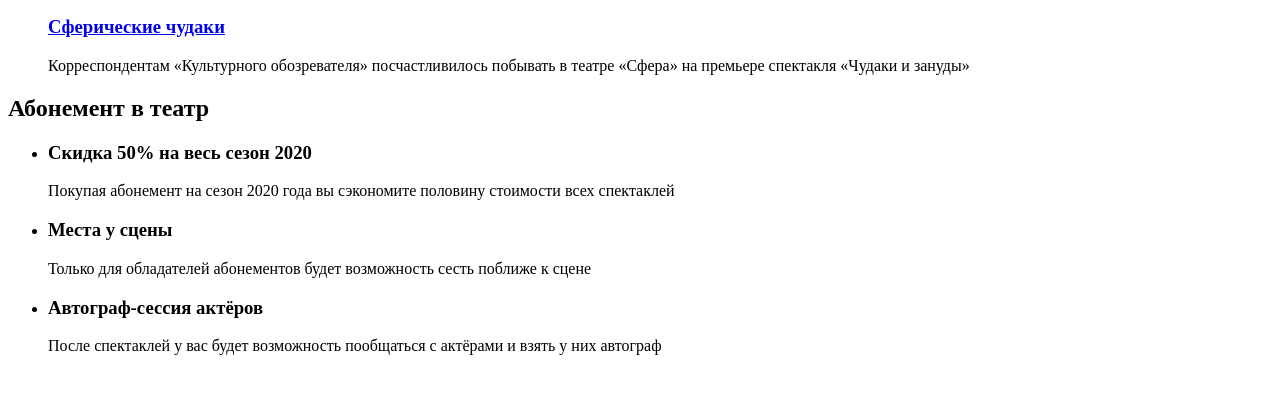
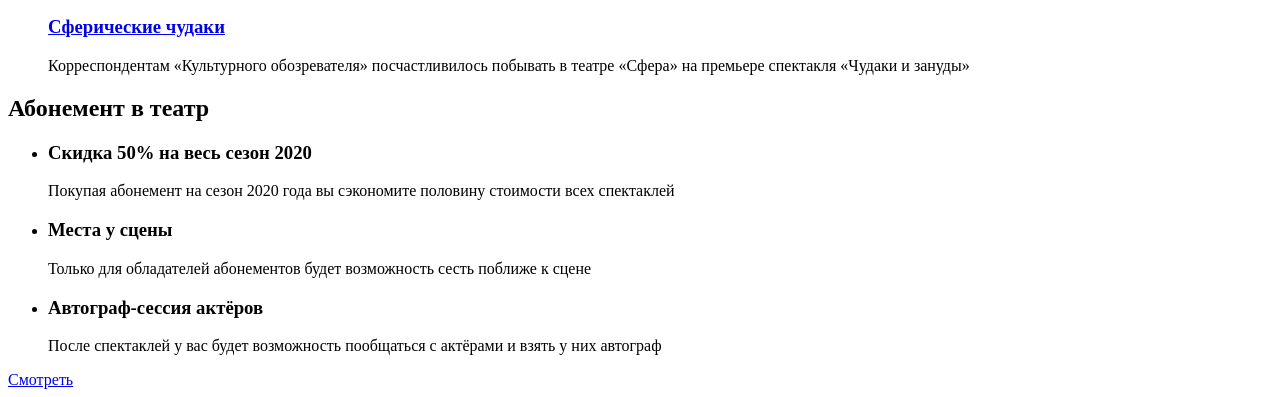
Before and after one commit to pomehy/Semantika-keis-1, a plain HTML site: page index.html in a window 1280 px wide. Shown: the part 747-1144 px from the top of the page. Before the commit the page ends 1118 px from the top, so only its background shows below. Drawn offline with Linux system fonts and the light colour scheme.

Commit message:
Добавленна ссылка(кнопка) "Смотреть"

```diff
--- a/index.html
+++ b/index.html
@@ -110,6 +110,7 @@
                     <p class="promo__text">После спектаклей у вас будет возможность пообщаться с актёрами и взять у них автограф</p>
                 </li>
             </ul>
+            <a class="promo__button" href="#">Смотреть</a>
 
         </section>
 
```
